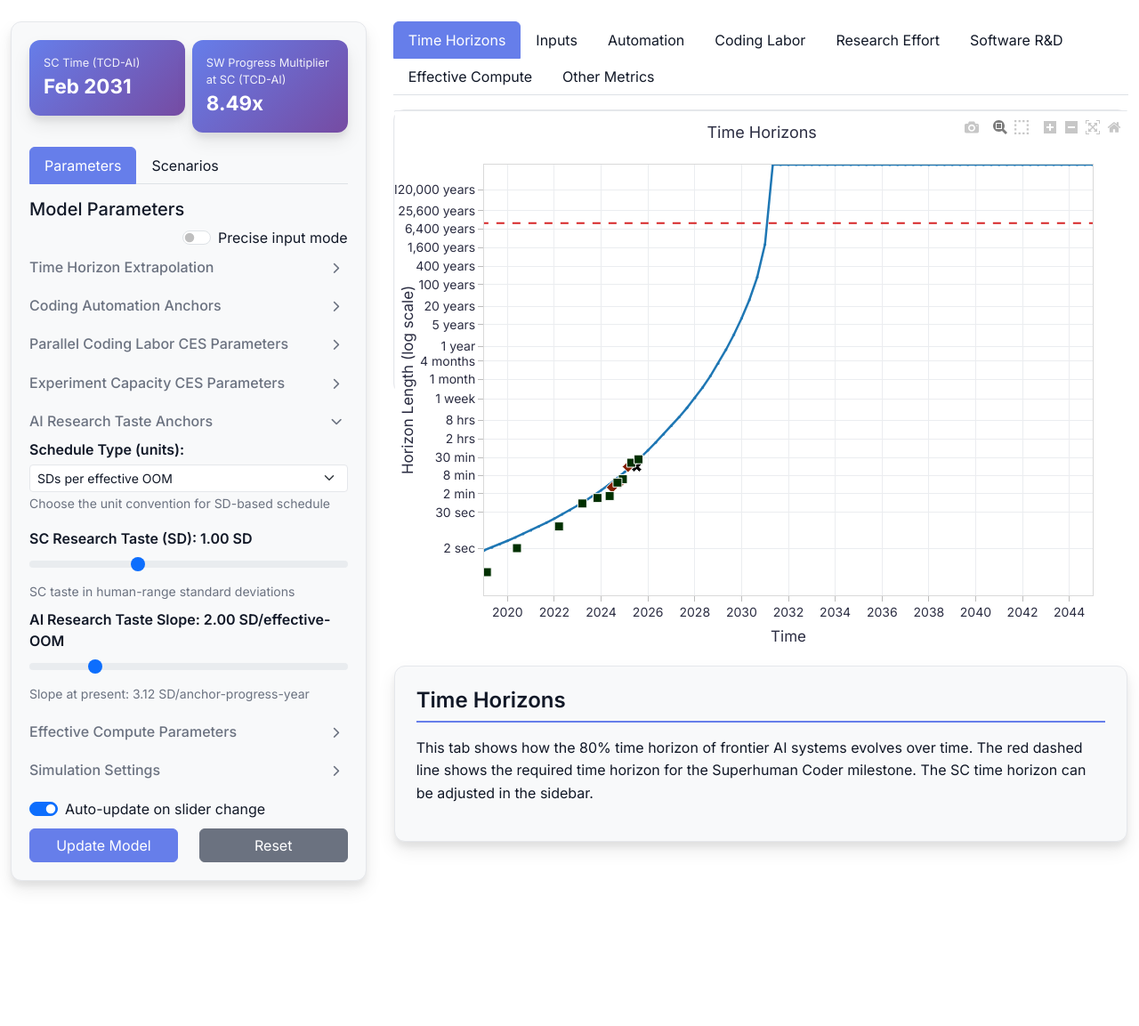
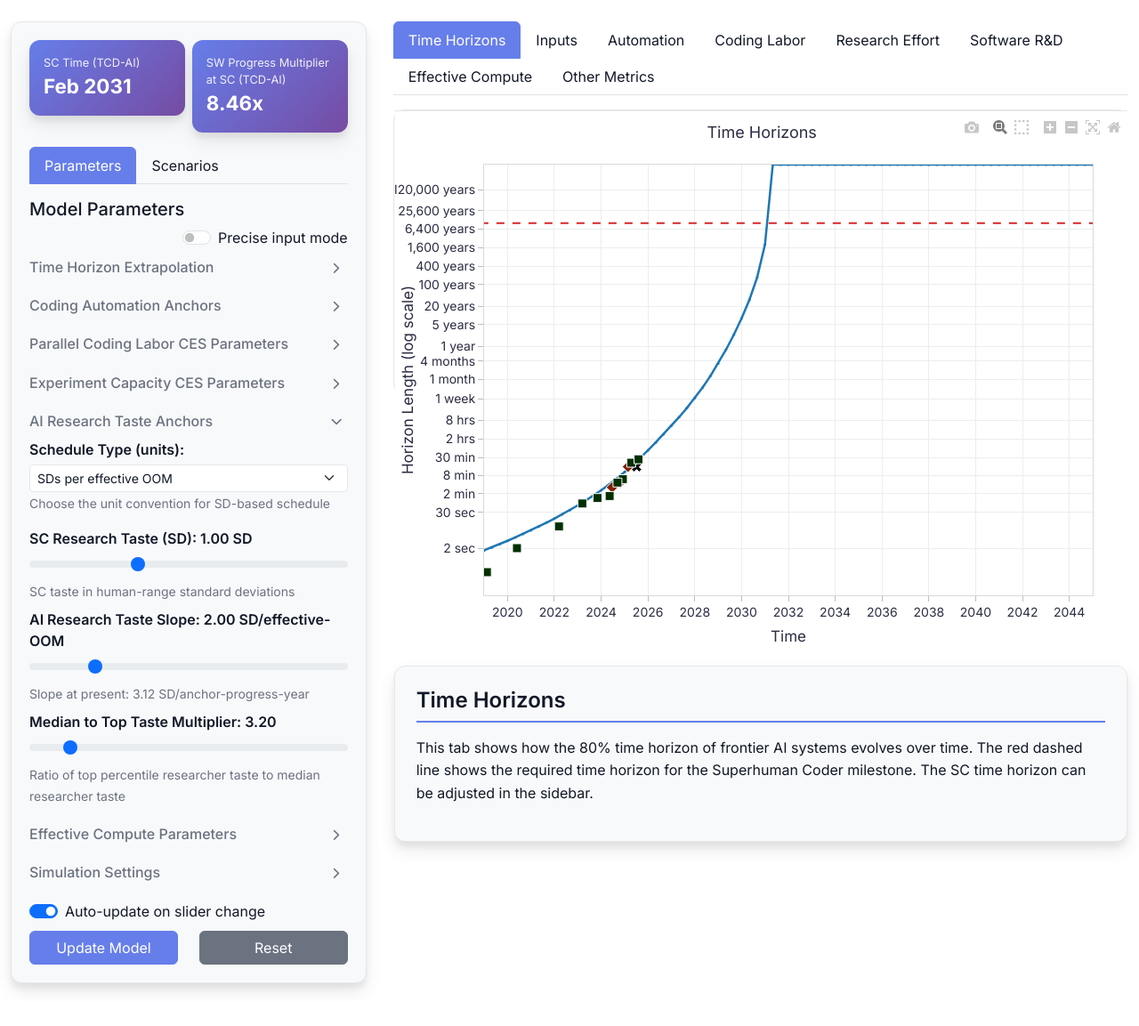
Before and after one commit to brendanhalstead/ai-progress-rates, a Flask app: page / in a window 1280 px wide, after a click that opens the changed part. Shown: the part 55-1208 px from the top of the page at 89% size. Run offline with Flask 2, Linux system fonts and the light colour scheme; some libraries are stand-ins or nearby versions.

Commit message:
add uncertainty to taste median to best multiplier

```diff
--- a/app.py
+++ b/app.py
@@ -1804,7 +1804,9 @@ def params_to_dict(params: Parameters):
         'baseline_annual_compute_multiplier': params.baseline_annual_compute_multiplier,
         # Gap mode selection
         'include_gap': getattr(params, 'include_gap', 'no gap'),
-        'gap_years': float(getattr(params, 'gap_years', 0.0))
+        'gap_years': float(getattr(params, 'gap_years', 0.0)),
+        # Research taste distribution parameter
+        'median_to_top_taste_multiplier': getattr(params, 'median_to_top_taste_multiplier', None),
     }
 
     # Add calculated SC information if available from the current session
@@ -2078,6 +2080,11 @@ def get_parameter_config():
                     'name': 'Exp. Cap. Reduction with 0.1x compute',
                     'description': 'Inverse form: capacity at 0.1x compute relative to baseline (i.e., reduction factor). The model uses 1 / value internally for the direct anchor.',
                     'units': 'x relative to baseline'
+                },
+                'median_to_top_taste_multiplier': {
+                    'name': 'Median to Top Taste Multiplier',
+                    'description': 'Ratio of top percentile researcher taste to median researcher taste',
+                    'units': 'ratio'
                 }
             }
         }
@@ -2520,7 +2527,9 @@ def get_default_data():
             'present_doubling_time': params.present_doubling_time,
             'doubling_decay_rate': params.doubling_decay_rate,
             # Baseline Annual Compute Multiplier
-            'baseline_annual_compute_multiplier': params.baseline_annual_compute_multiplier
+            'baseline_annual_compute_multiplier': params.baseline_annual_compute_multiplier,
+            # Research taste distribution parameter
+            'median_to_top_taste_multiplier': params.median_to_top_taste_multiplier
         }
     })
 
--- a/config/sampling_config.yaml
+++ b/config/sampling_config.yaml
@@ -99,6 +99,9 @@ parameters:
   ai_research_taste_slope:
     dist: lognormal
     ci80: [0.45, 7.65]
+  median_to_top_taste_multiplier:
+    dist: lognormal
+    ci80: [1.3, 8]
   # Software scale / normalization
   r_software:
     dist: lognormal
--- a/model_config.py
+++ b/model_config.py
@@ -35,7 +35,7 @@ AGGREGATE_RESEARCH_TASTE_FALLBACK = 1.0
 
 # Research Taste Distribution Parameters (Log-Normal)
 TOP_PERCENTILE = 0.01                    # fraction classed as "top" researchers
-MEDIAN_TO_TOP_TASTE_GAP = 3.25           # threshold taste ÷ median taste
+MEDIAN_TO_TOP_TASTE_MULTIPLIER = 3.23           # threshold taste ÷ median taste
 
 # Research Taste Schedule Configuration (UI-level options)
 # Internally, both SD-based options map to 'sd_per_progress' logic; units differ in UI only
@@ -128,6 +128,8 @@ PARAMETER_BOUNDS = {
     'inv_compute_anchor_exp_cap': (0, 10),
     # parallel penalty for experiment capacity CES
     'parallel_penalty': (0.0, 1.0),
+    # Research taste distribution parameter
+    'median_to_top_taste_multiplier': (1.1, 20.0),
 }
 
 # Validation thresholds for parameter combinations
@@ -212,6 +214,8 @@ DEFAULT_PARAMETERS = {
     'pre_gap_sc_time_horizon': 575500.0,
     # penalty on parallel coding labor contribution in exp capacity
     'parallel_penalty': 0.52,
+    # Research taste distribution parameter
+    'median_to_top_taste_multiplier': MEDIAN_TO_TOP_TASTE_MULTIPLIER,
 }
 
 # =============================================================================
--- a/progress_model.py
+++ b/progress_model.py
@@ -63,7 +63,7 @@ class TasteDistribution:
 
     def __init__(self,
                  top_percentile: float = cfg.TOP_PERCENTILE,
-                 median_to_top_gap: float = cfg.MEDIAN_TO_TOP_TASTE_GAP,
+                 median_to_top_gap: float = cfg.MEDIAN_TO_TOP_TASTE_MULTIPLIER,
                  baseline_mean: float = cfg.AGGREGATE_RESEARCH_TASTE_BASELINE):
         """
         Initialize the taste distribution with empirical anchors.
@@ -294,6 +294,9 @@ class Parameters:
     # penalty on parallel coding labor in exp capacity CES
     parallel_penalty: float = field(default_factory=lambda: cfg.DEFAULT_PARAMETERS['parallel_penalty'])
 
+    # Research taste distribution parameter
+    median_to_top_taste_multiplier: float = field(default_factory=lambda: cfg.DEFAULT_PARAMETERS['median_to_top_taste_multiplier'])
+
     # Benchmarks and gaps mode
     include_gap: Union[str, bool] = field(default_factory=lambda: cfg.DEFAULT_PARAMETERS['include_gap'])
     gap_years: float = field(default_factory=lambda: cfg.DEFAULT_PARAMETERS['gap_years'])
@@ -319,7 +322,7 @@ class Parameters:
         # If SD-specification is provided, convert to raw taste via TasteDistribution
         if self.ai_research_taste_at_superhuman_coder_sd is not None and np.isfinite(self.ai_research_taste_at_superhuman_coder_sd):
             try:
-                taste_distribution_tmp = TasteDistribution()
+                taste_distribution_tmp = TasteDistribution(median_to_top_gap=self.median_to_top_taste_multiplier)
                 converted_taste = taste_distribution_tmp.get_taste_at_sd(float(self.ai_research_taste_at_superhuman_coder_sd))
                 if np.isfinite(converted_taste):
                     self.ai_research_taste_at_superhuman_coder = float(converted_taste)
@@ -878,7 +881,7 @@ def calculate_initial_research_stock(time_series_data: TimeSeriesData, params: P
         else:
             initial_automation = compute_automation_fraction(initial_progress, params)
             initial_ai_research_taste = compute_ai_research_taste(initial_progress, params)
-            initial_aggregate_research_taste = compute_aggregate_research_taste(initial_ai_research_taste)
+            initial_aggregate_research_taste = compute_aggregate_research_taste(initial_ai_research_taste, median_to_top_gap=params.median_to_top_taste_multiplier)
             coding_labor_0 = compute_coding_labor(
                 initial_automation, L_AI_0, L_HUMAN_0,
                 params.rho_coding_labor, params.parallel_penalty, params.coding_labor_normalization
@@ -991,7 +994,7 @@ def compute_initial_conditions(time_series_data: TimeSeriesData, params: Paramet
     else:
         initial_automation = compute_automation_fraction(initial_progress, params)
         initial_ai_research_taste = compute_ai_research_taste(initial_progress, params)
-        initial_aggregate_research_taste = compute_aggregate_research_taste(initial_ai_research_taste)
+        initial_aggregate_research_taste = compute_aggregate_research_taste(initial_ai_research_taste, median_to_top_gap=params.median_to_top_taste_multiplier)
         coding_labor = compute_coding_labor(
             initial_automation, L_AI, L_HUMAN,
             params.rho_coding_labor, params.parallel_penalty, params.coding_labor_normalization
@@ -1385,7 +1388,7 @@ def _compute_ai_research_taste_sd_per_progress(cumulative_progress: float, param
 
 def compute_aggregate_research_taste(ai_research_taste: float,
                                    top_percentile: float = cfg.TOP_PERCENTILE,
-                                   median_to_top_gap: float = cfg.MEDIAN_TO_TOP_TASTE_GAP,
+                                   median_to_top_gap: float = cfg.MEDIAN_TO_TOP_TASTE_MULTIPLIER,
                                    baseline_mean: float = cfg.AGGREGATE_RESEARCH_TASTE_BASELINE) -> float:
     """
     Compute aggregate research taste using the log-normal distribution with a *clip-and-keep* floor.
@@ -1430,7 +1433,7 @@ def compute_aggregate_research_taste(ai_research_taste: float,
 
     if median_to_top_gap <= 1:
         logger.warning(f"Invalid median_to_top_gap: {median_to_top_gap}, using default")
-        median_to_top_gap = cfg.MEDIAN_TO_TOP_TASTE_GAP
+        median_to_top_gap = cfg.MEDIAN_TO_TOP_TASTE_MULTIPLIER
 
     if baseline_mean <= 0:
         logger.warning(f"Invalid baseline_mean: {baseline_mean}, using default")
@@ -1541,7 +1544,7 @@ def progress_rate_at_time(t: float, state: List[float], time_series_data: TimeSe
 
             # Compute AI research taste and aggregate research taste
             ai_research_taste = compute_ai_research_taste(cumulative_progress, params)
-            aggregate_research_taste = compute_aggregate_research_taste(ai_research_taste)
+            aggregate_research_taste = compute_aggregate_research_taste(ai_research_taste, median_to_top_gap=params.median_to_top_taste_multiplier)
 
             # Compute cognitive output with validation
             coding_labor = compute_coding_labor(
@@ -1794,7 +1797,7 @@ class ProgressModel:
         self._horizon_params = None
 
         # Initialize taste distribution for working with research taste
-        self.taste_distribution = TasteDistribution()
+        self.taste_distribution = TasteDistribution(median_to_top_gap=self.params.median_to_top_taste_multiplier)
 
     def estimate_horizon_trajectory(self, human_only_times: np.ndarray, human_only_progress: np.ndarray, anchor_progress_rate: float):
         """
@@ -2613,7 +2616,7 @@ class ProgressModel:
                 ai_research_taste = compute_ai_research_taste(progress, self.params)
                 ai_research_taste_sd = self.taste_distribution.get_sd_of_taste(ai_research_taste)
                 ai_research_taste_quantile = self.taste_distribution.get_quantile_of_taste(ai_research_taste)
-                aggregate_research_taste = compute_aggregate_research_taste(ai_research_taste)
+                aggregate_research_taste = compute_aggregate_research_taste(ai_research_taste, median_to_top_gap=self.params.median_to_top_taste_multiplier)
                 ai_research_tastes.append(ai_research_taste)
                 ai_research_taste_sds.append(ai_research_taste_sd if np.isfinite(ai_research_taste_sd) else 0.0)
                 ai_research_taste_quantiles.append(ai_research_taste_quantile if np.isfinite(ai_research_taste_quantile) else 0.0)
@@ -2665,7 +2668,7 @@ class ProgressModel:
 
                 # Calculate human-only progress rate (with automation fraction = 0)
                 human_only_coding_labor = compute_coding_labor(0, L_AI, L_HUMAN, self.params.rho_coding_labor, self.params.parallel_penalty, self.params.coding_labor_normalization, human_only=True)
-                human_only_aggregate_research_taste = compute_aggregate_research_taste(0) # No AI research taste
+                human_only_aggregate_research_taste = compute_aggregate_research_taste(0, median_to_top_gap=self.params.median_to_top_taste_multiplier) # No AI research taste
                 human_only_research_effort = compute_research_effort(
                     experiment_compute, human_only_coding_labor,
                     self.params.alpha_experiment_capacity, self.params.rho_experiment_capacity, self.params.experiment_compute_exponent, human_only_aggregate_research_taste
--- a/templates/index.html
+++ b/templates/index.html
@@ -824,6 +824,25 @@
                         >
                       </div>
                     </div>
+                    <div class="row mt-2">
+                      <div class="col-12">
+                        <label class="param-label"
+                          >Median to Top Taste Multiplier:
+                          <span id="median_to_top_taste_multiplier_val"
+                            >Loading...</span
+                          ></label
+                        >
+                        <input
+                          type="range"
+                          class="range-input form-range"
+                          id="median_to_top_taste_multiplier"
+                          step="0.1"
+                        />
+                        <small class="text-muted"
+                          >Ratio of top percentile researcher taste to median researcher taste</small
+                        >
+                      </div>
+                    </div>
                   </div>
                 </div>
                 <div class="param-group">
@@ -1244,6 +1263,7 @@
         "parallel_penalty",
         "ai_research_taste_at_superhuman_coder_sd",
         "ai_research_taste_slope",
+        "median_to_top_taste_multiplier",
         "taste_schedule_type",
         "sc_time_horizon_minutes",
         "horizon_extrapolation_type",
```
